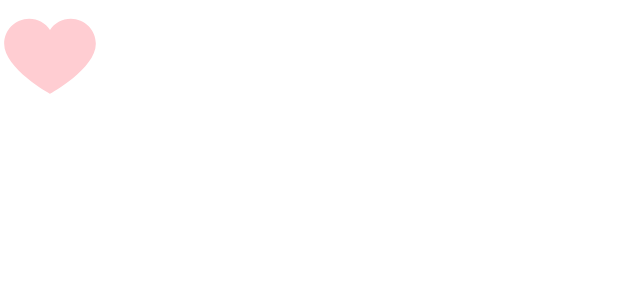
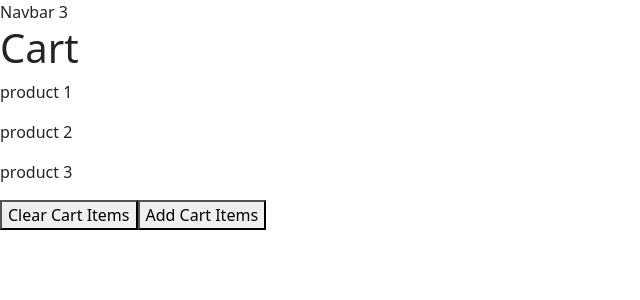
Before and after one commit to GodwinYeboah1/react-app, a React (Vite) app: page / in a window 1280 px wide. Shown: the top 300 px of the page, without its empty margins (0-640 px from the left). Built offline with nearby package versions, Linux system fonts and the light colour scheme.

Commit message:
manging component state

```diff
--- a/src/App.tsx
+++ b/src/App.tsx
@@ -5,31 +5,74 @@ import Button from "./components/Button/Button";
 import {useState} from 'react';
 import styled from "styled-components";
 import Like from "./components/Like";
-interface ButtonProps {
-  onCLick: () => void;
-}
+import Navbar from "./components/navbar/Navbar";
+import Cart from "./components/cart/Cart";
+
 function App() {
-    const  [alertVisibility , setalertVisibility] = useState(false);
-    const cities = ['Karachi', 'Lahore', 'Islamabad', 'Quetta', 'Peshawar'];
+  const [products, setProducts] = useState(['product 1', 'product 2', 'product 3']);
+  function handleAddProduct() {
+    let productNumber = products.length + 1;
+    let productList = [...products, 'product ' + productNumber];
+    setProducts(productList);
+  }
+  // 'pepperoni'
+  const [pizza, setPizza] = useState({
+    name: 'spicy pepperoni',
+    toppings: ['mushrooms'],
+  });
+
+  const handleP  = () => {
+    setPizza ({
+      ...pizza,
+      toppings: [...pizza.toppings, 'pepperoni']
+    });
+  }
+
+  const [cart, setCart] = useState({
+    discount: 0,
+    items: [
+      {id: 1, title: 'product 1', quantity: 1},
+      {id: 2, title: 'product 2', quantity: 1},
+    ],
+  })
+
+
+  const handleCart = () => {
+    setCart({
+      ...cart,
+      items: cart.items.map((item) => item.id == 1 ? {...item, quantity: item.quantity + 1} : item)
+    });
+  }
+
+
+
+
+
+  // const [game, setGame] = useState({
+  //   id: 1,
+  //   player: {
+  //     name: 'messi',
+  //   }});
+
+  //  const handleClick = () => {
+  //   setGame({
+  //     ...game,
+  //     player: {
+  //       ...game.player,
+  //       name: 'ronaldo'
+  //     }
+  //   });
+  //  }
+
+
+
+
+
 
   return (
     <>
-    {/* {
-      alertVisibility &&
-      <Alert onclick={ ()=> setalertVisibility(false)}/>
-    }
-     <Button
-     onCLick={()=> setalertVisibility(true)}>
-        Click me !
-      </Button> */}
-      {/* <ListGroup
-      items={cities}
-      heading="Cities"
-      onSelectedItem={()=> cities}/> */}
-
-      {/* <Button onCLick={() => {}}>Click me !</Button> */}
-      <Like onClick={() => {}} />
-
+    <Navbar cartItems={products.length}/>
+      <Cart addItems={handleAddProduct} OnClear={()=> setProducts([])} cartItems={products}/>
     </>
   )
 }
--- /dev/null
+++ b/src/components/cart/Cart.tsx
@@ -0,0 +1,24 @@
+import React from 'react'
+interface CartProps {
+    OnClear: () => void;
+    cartItems: string[];
+    addItems: () => void;
+}
+const Cart = ({OnClear, cartItems, addItems}: CartProps) => {
+
+
+  return (
+    <>
+    <h1>Cart</h1>
+     {
+        cartItems.map((item, index)=> {
+            return <p key={index}> {item}</p>
+        })
+     }
+    <button onClick={OnClear}>Clear Cart Items</button>
+    <button onClick={addItems}>Add Cart Items</button>
+    </>
+  )
+}
+
+export default Cart
--- /dev/null
+++ b/src/components/navbar/Navbar.tsx
@@ -0,0 +1,11 @@
+import React from 'react'
+interface CartProps {
+    cartItems: number;
+}
+const Navbar = ({cartItems}:CartProps) => {
+  return (
+    <div>Navbar {cartItems} </div>
+  )
+}
+
+export default Navbar
```
